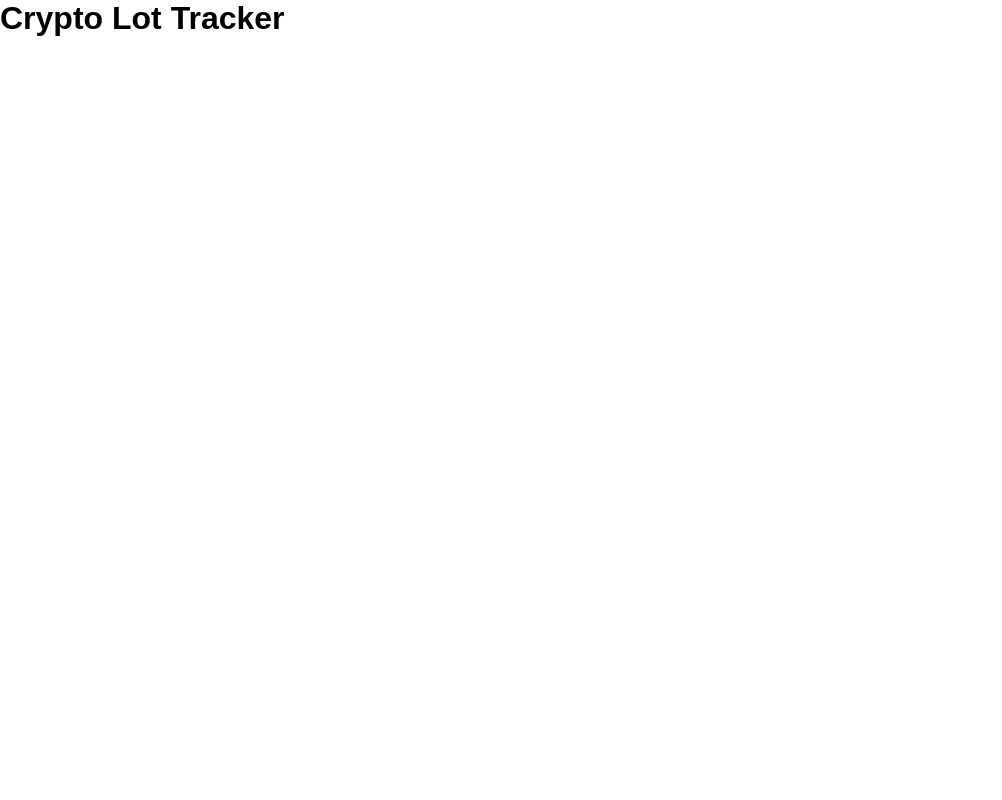
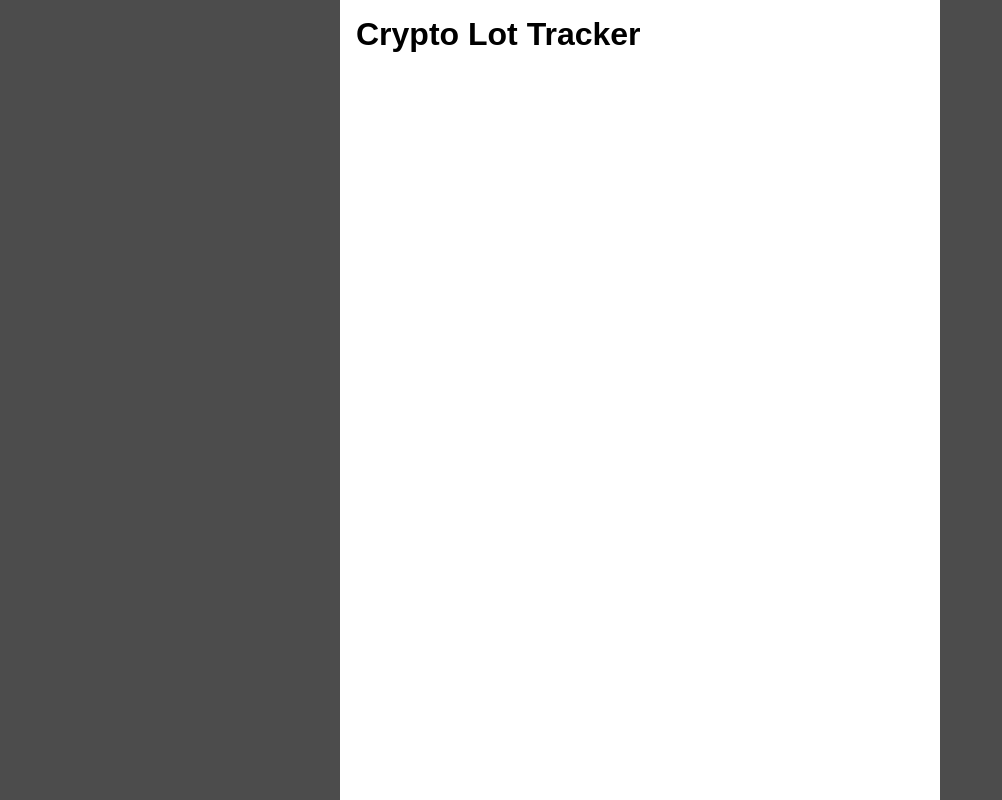
Before and after one commit to jhbdst-dev/crypto-lot-tracker, a React (Vite) app in the folder frontend/: page / in a window 1280 px wide. Shown: the whole page, without its empty margins (0-1002 px from the left). Built offline with nearby package versions, Linux system fonts and the light colour scheme.

Commit message:
2. 기본 프로젝트 정리 완료

```diff
--- /dev/null
+++ b/frontend/src/App.css
@@ -0,0 +1,17 @@
+body {
+  background-color: #4c4c4c;
+}
+
+#root {
+  width: 100%;
+  min-height: 100vh;
+}
+
+.app {
+  width: 100%;
+  max-width: 600px;
+  min-height: 100vh;
+  margin: 0 auto;
+  padding: 16px;
+  background-color: #ffffff;
+}
--- a/frontend/src/App.tsx
+++ b/frontend/src/App.tsx
@@ -1,6 +1,10 @@
+import './App.css'
+
 function App() {
   return (
-    <h1>Crypto Lot Tracker</h1>
+    <div className="app">
+      <h1>Crypto Lot Tracker</h1>
+    </div>
   )
 }
 
```
Also changed, not shown: frontend/logs(1)/2026_07_17.md (+5 -5 lines).
